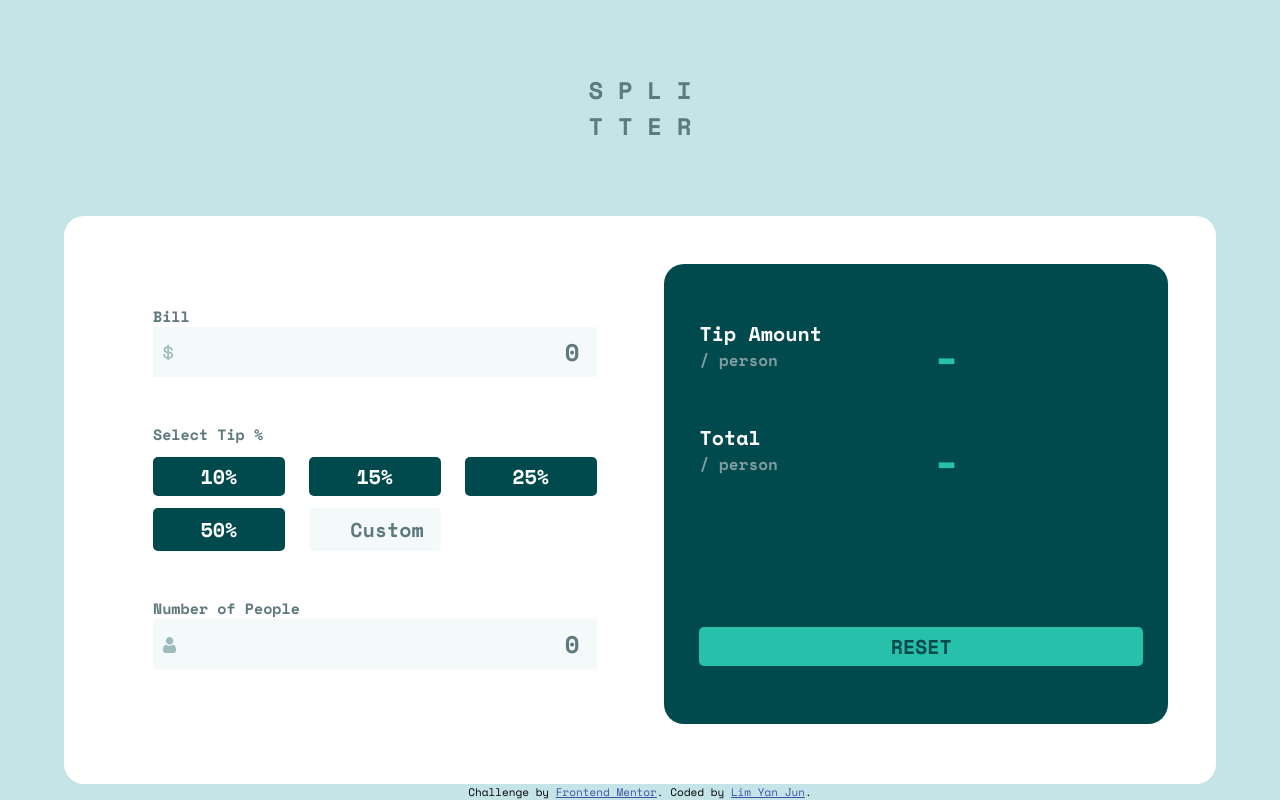
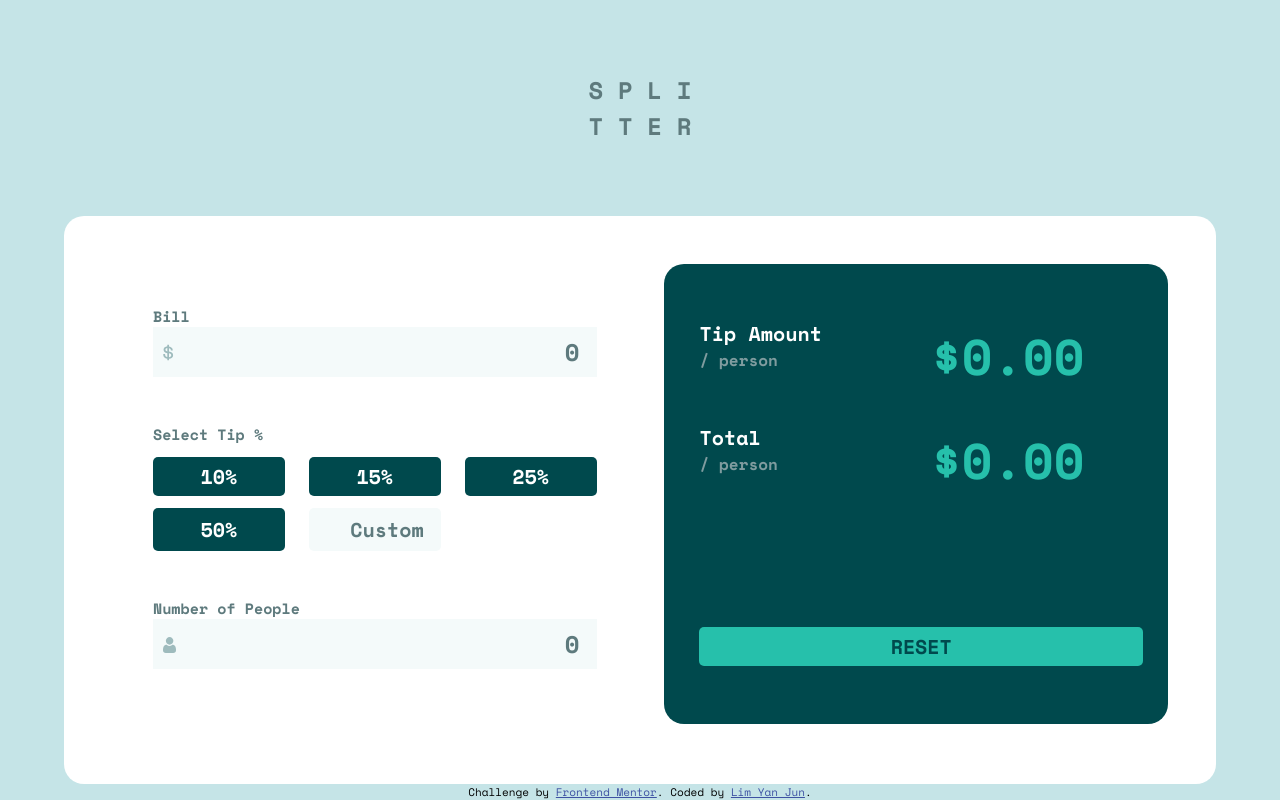
Before and after one commit to yanjun91/FrontendMentorChallenges, a plain HTML site: page Junior/tip-calculator-app-main/index.html in a window 1280 px wide. Both pictures are taken after a click on the button "RESET". Drawn offline with nearby package versions, Linux system fonts and the light colour scheme.

Commit message:
default amount value

```diff
--- a/Junior/tip-calculator-app-main/index.html
+++ b/Junior/tip-calculator-app-main/index.html
@@ -62,7 +62,7 @@
             <p class="subtitle">/ person</p>
           </div>
           <div class="output-col calculated-value" id="tip-amount">
-            -
+            $0.00
           </div>
         </div>
         <div class="section output">
@@ -71,7 +71,7 @@
             <p class="subtitle">/ person</p>
           </div>
           <div class="output-col calculated-value" id="total-amount">
-            -
+            $0.00
           </div>
         </div>
         <div class="section">
--- a/Junior/tip-calculator-app-main/js/main.js
+++ b/Junior/tip-calculator-app-main/js/main.js
@@ -62,8 +62,8 @@ function calculate(){
 		totalElem.innerHTML = "$" + Math.round(totalPerPerson).toFixed(2);
 	}
 	else {
-		tipElem.innerHTML = "-";
-		totalElem.innerHTML = "-";
+		tipElem.innerHTML = "$0.00";
+		totalElem.innerHTML = "$0.00";
 	}
 }
 
@@ -85,6 +85,6 @@ function reset(){
 	tipInputElem.value = "";
 	numOfPeopleElem.value = "";
 
-	tipElem.innerHTML = "-";
-	totalElem.innerHTML = "-";
+	tipElem.innerHTML = "$0.00";
+	totalElem.innerHTML = "$0.00";
 }
```
